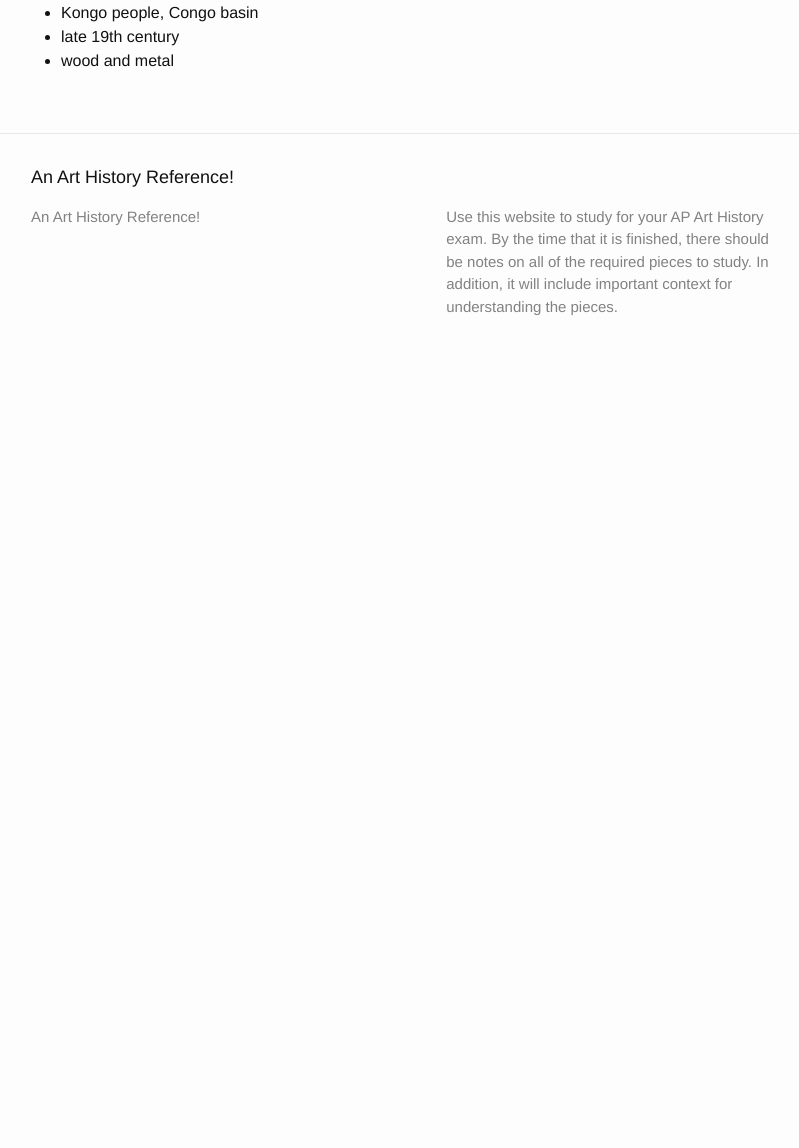
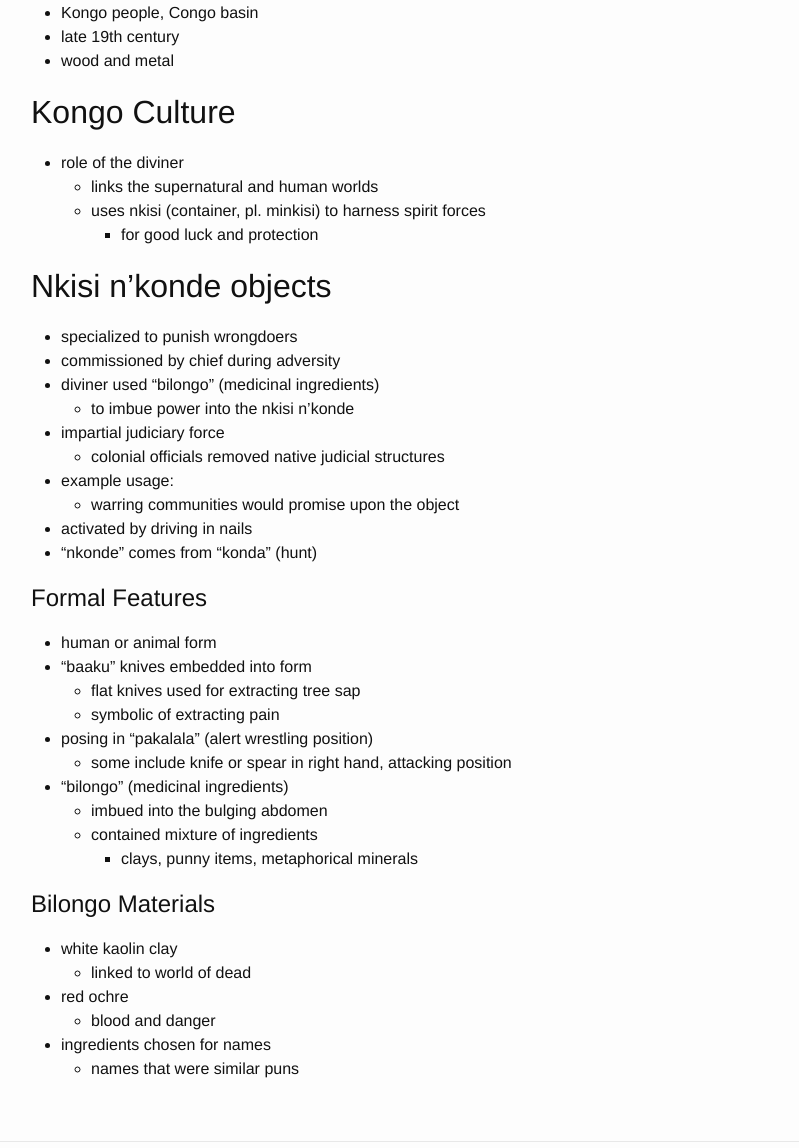
Before and after one commit to mbhs-arth/mbhs-arth.github.io, a Jekyll site: the page built from _posts/2017-09-10-nkisi-nkondi.md, in a window 1280 px wide and 1400 px high, scrolled down 286 px. Shown: the part 252-1400 px from the top of the window, without its empty margins (239-1038 px from the left). Built offline with Jekyll 4.4.1, drawn with Linux system fonts in a browser that asks for light colours; comment, search, counter and statistics services are not loaded; before the commit the page ends 916 px from its top, so only the background shows below that.

Commit message:
Add nkisi info

```diff
--- a/_posts/2017-09-10-nkisi-nkondi.md
+++ b/_posts/2017-09-10-nkisi-nkondi.md
@@ -11,4 +11,43 @@ date: 2017-09-10 00:17
 * late 19th century
 * wood and metal
 
+## Kongo Culture
+* role of the diviner
+  * links the supernatural and human worlds
+  * uses nkisi (container, pl. minkisi) to harness spirit forces
+    * for good luck and protection
+
+## Nkisi n'konde objects
+* specialized to punish wrongdoers
+* commissioned by chief during adversity
+* diviner used "bilongo" (medicinal ingredients)
+    * to imbue power into the nkisi n'konde
+* impartial judiciary force
+  * colonial officials removed native judicial structures
+* example usage:
+  * warring communities would promise upon the object
+* activated by driving in nails
+* "nkonde" comes from "konda" (hunt)
+
+
+# Formal Features
+* human or animal form
+* "baaku" knives embedded into form
+  * flat knives used for extracting tree sap
+  * symbolic of extracting pain
+* posing in "pakalala" (alert wrestling position)
+  * some include knife or spear in right hand, attacking position
+* "bilongo" (medicinal ingredients)
+  * imbued into the bulging abdomen
+  * contained mixture of ingredients
+    * clays, punny items, metaphorical minerals
+
+# Bilongo Materials
+* white kaolin clay
+  * linked to world of dead
+* red ochre
+  * blood and danger
+* ingredients chosen for names
+  * names that were similar puns
+
 [nkisi-nkondi]: https://upload.wikimedia.org/wikipedia/commons/5/5c/WLA_metmuseum_Kongo_Power_Figure_2.jpg
```
